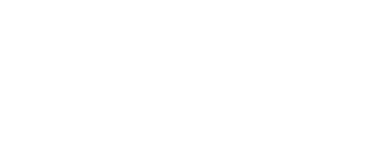
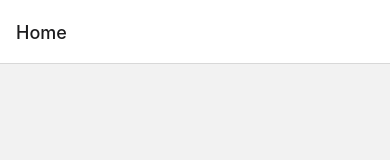
Before and after one commit to C0routine/React-Native-Template, a React Native app: screen / in a window 390 px wide. Shown: the top 160 px of the page. Built offline with nearby package versions, Linux system fonts and the light colour scheme.

Commit message:
gesture-handler, styled-components-types, navigation/stack 설정, 앱구조 적용

```diff
--- a/App.tsx
+++ /dev/null
@@ -1,13 +0,0 @@
-import React from 'react';
-import {SafeAreaProvider} from 'react-native-safe-area-context';
-import RootStack from 'src/stacks/RootStack';
-
-const App = () => {
-  return (
-    <SafeAreaProvider>
-      <RootStack />
-    </SafeAreaProvider>
-  );
-};
-
-export default App;
--- a/index.js
+++ b/index.js
@@ -3,7 +3,8 @@
  */
 
 import {AppRegistry} from 'react-native';
-import App from './App';
+import App from './src/App';
 import {name as appName} from './app.json';
+import 'react-native-gesture-handler';
 
 AppRegistry.registerComponent(appName, () => App);
--- a/package.json
+++ b/package.json
@@ -11,11 +11,12 @@
   },
   "dependencies": {
     "@react-navigation/native": "^6.0.14",
-    "@react-navigation/native-stack": "^6.9.2",
+    "@react-navigation/stack": "^6.3.5",
     "@shopify/flash-list": "^1.4.0",
     "react": "18.1.0",
     "react-native": "0.70.6",
     "react-native-fast-image": "^8.6.3",
+    "react-native-gesture-handler": "^2.8.0",
     "react-native-mmkv": "^2.5.1",
     "react-native-modal": "^13.0.1",
     "react-native-reanimated": "^2.13.0",
@@ -33,6 +34,7 @@
     "@types/react": "^18.0.25",
     "@types/react-native": "^0.70.6",
     "@types/react-test-renderer": "^18.0.0",
+    "@types/styled-components": "^5.1.26",
     "babel-jest": "^26.6.3",
     "babel-plugin-module-resolver": "^4.1.0",
     "eslint": "^7.32.0",
--- /dev/null
+++ b/src/App.tsx
@@ -0,0 +1,16 @@
+import React from 'react';
+import {SafeAreaProvider} from 'react-native-safe-area-context';
+import {GestureHandlerRoot} from 'global/Styles';
+import RootStack from 'navigation/RootStack';
+
+const App = () => {
+  return (
+    <GestureHandlerRoot>
+      <SafeAreaProvider>
+        <RootStack />
+      </SafeAreaProvider>
+    </GestureHandlerRoot>
+  );
+};
+
+export default App;
--- /dev/null
+++ b/src/global/Styles.tsx
@@ -0,0 +1,6 @@
+import styled from 'styled-components';
+import {GestureHandlerRootView} from 'react-native-gesture-handler';
+
+export const GestureHandlerRoot = styled(GestureHandlerRootView)`
+  flex: 1;
+`;
--- /dev/null
+++ b/src/navigation/HomeStack.tsx
@@ -0,0 +1,14 @@
+import {createStackNavigator} from '@react-navigation/stack';
+import React from 'react';
+import HomeScreen from 'screen/Home/HomeScreen';
+
+const HomeStack = () => {
+  const Stack = createStackNavigator();
+  return (
+    <Stack.Navigator>
+      <Stack.Screen name="Home" component={HomeScreen} />
+    </Stack.Navigator>
+  );
+};
+
+export default HomeStack;
--- a/src/stacks/RootStack.tsx
+++ b/src/navigation/RootStack.tsx
@@ -1,12 +1,13 @@
-import React from "react";
+import React from 'react';
 import {NavigationContainer} from '@react-navigation/native';
+import HomeStack from './HomeStack';
 
 const RootStack = () => {
-  return(
+  return (
     <NavigationContainer>
-
+      <HomeStack />
     </NavigationContainer>
-  )
-}
+  );
+};
 
 export default RootStack;
--- /dev/null
+++ b/src/screen/Home/HomeScreen.tsx
@@ -0,0 +1,8 @@
+import React from 'react';
+import {View} from 'react-native';
+
+const HomeScreen = () => {
+  return <View style={{flex: 1}}></View>;
+};
+
+export default HomeScreen;
--- a/tsconfig.json
+++ b/tsconfig.json
@@ -1,14 +1,14 @@
 {
   "extends": "@tsconfig/react-native/tsconfig.json",
   "compilerOptions": {
-    "baseUrl": ".",
+    "baseUrl": "./src",
     "paths": {
       "api": ["src/api"],
       "assets": ["src/assets"],
       "components": ["src/components"],
       "global": ["src/global"],
       "screen": ["src/screen"],
-      "stacks": ["src/stacks"],
+      "stacks": ["src/navigation"],
       "store": ["src/store"]
     }
   }
```
Also changed, not shown: src/assets/index.tsx (added), src/components/index.tsx (added), 3 other files (tests, documents, lock files or other folders).
